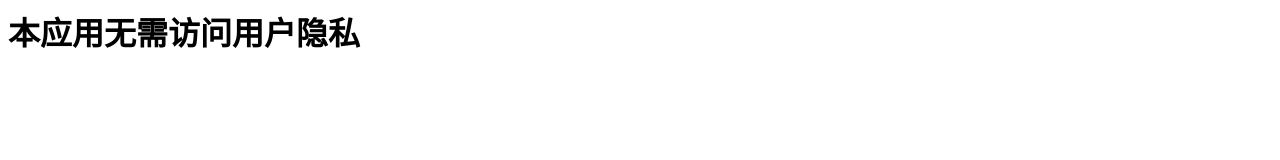
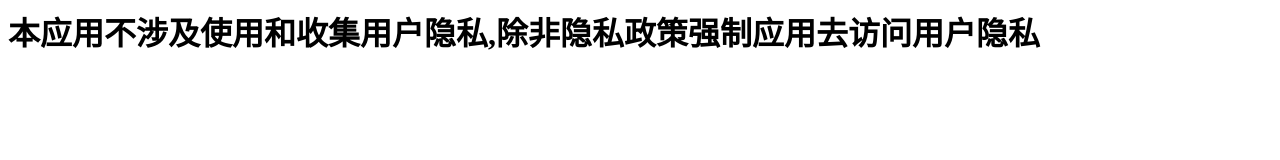
Before and after one commit to anbanguo/anbanguo.github.io, a plain HTML site: page index.html in a window 1280 px wide. Drawn offline with Linux system fonts and the light colour scheme.

Commit message:
Update index.html

```diff
--- a/index.html
+++ b/index.html
@@ -1 +1 @@
-<h1> 本应用无需访问用户隐私 </h1>
+<h1> 本应用不涉及使用和收集用户隐私,除非隐私政策强制应用去访问用户隐私 </h1>
```
